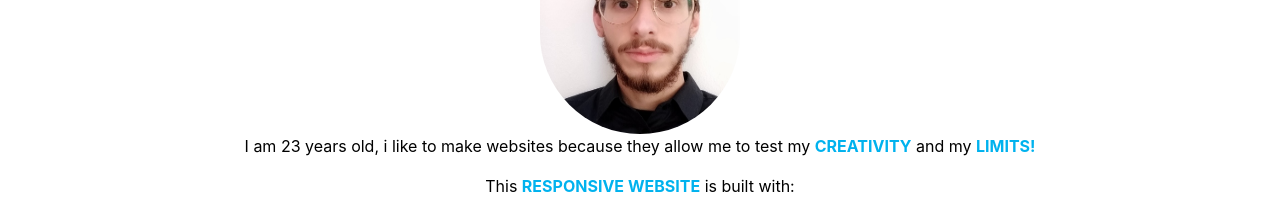
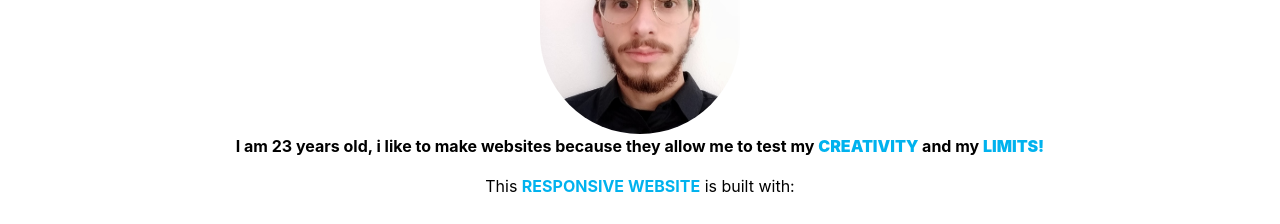
Before and after one commit to mattialambertini97/PortfolioProject, a plain HTML site: page index.html in a window 1280 px wide. Shown: the part 1040-1264 px from the top of the page. Drawn offline with nearby package versions, Linux system fonts and the light colour scheme; a script that the page names is missing.

Commit message:
cambiato abut

```diff
--- a/index.html
+++ b/index.html
@@ -96,7 +96,7 @@
                <h2 class="mb-5 font-weight-bold">ABOUT</h2>
 
                <img class="profilo" src="img/fotomia1.jpg" alt="">
-               <p>I am 23 years old, i like to make websites because they allow me to test my <strong style="color:#00b2ee;">CREATIVITY</strong> and my <strong style="color:#00b2ee;">LIMITS!</strong></p>
+               <p><strong>I am 23 years old, i like to make websites because they allow me to test my <strong style="color:#00b2ee;">CREATIVITY</strong> and my <strong style="color:#00b2ee;">LIMITS!</strong></strong></p>
 
                <!--Grid row-->
                <div class="row d-flex justify-content-center mb-4">
```
